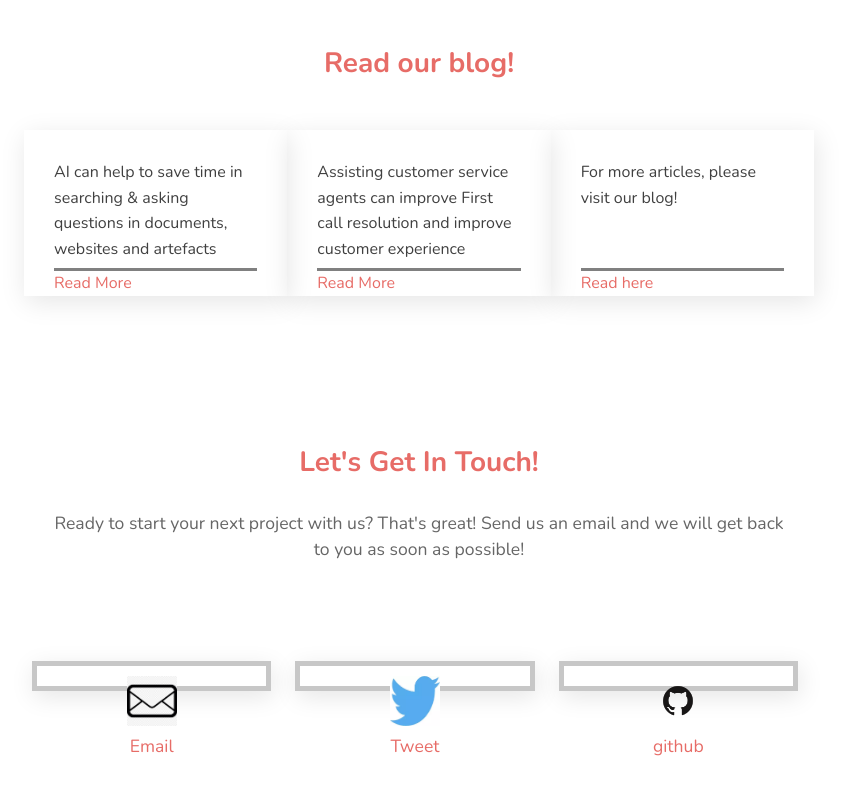
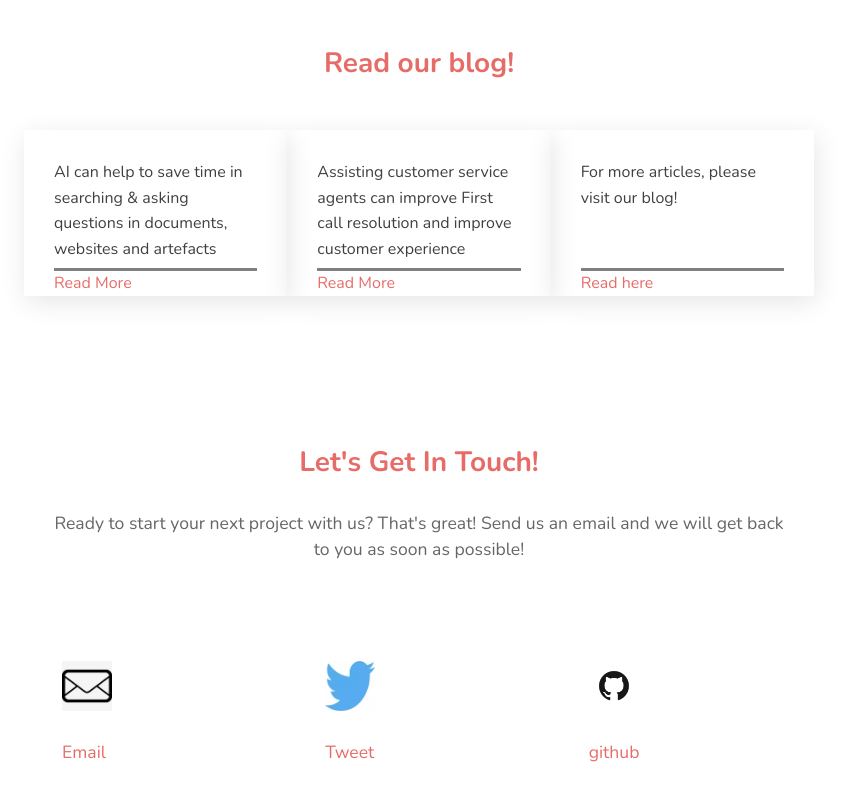
Before and after one commit to brvijaya/brvijaya.github.io, a plain HTML site: page index.html in a window 1280 px wide. Shown: the part 1692-2496 px from the top of the page, without its empty margins (221-1068 px from the left). Before the commit the page ends 2452 px from the top, so only its background shows below. Drawn offline with nearby package versions, Linux system fonts and the light colour scheme.

Commit message:
Update app.css
added styles for icons at footer

```diff
--- a/resources/app.css
+++ b/resources/app.css
@@ -278,25 +278,41 @@ margin-right: .25rem; }
     background: #e0413b;
     border: 1px solid #e0413b; }
 
-  .myicon {
+
+.myicon{
   -webkit-box-flex: 1;
-      border: 5px solid rgb(199,199,199);
-  -webkit-box-shadow: 2px 6px 25px rgba(0, 0, 0, 0.1);
-    -ms-flex: 1 1 50%;
-     flex: 1 1 50%;
-    -webkit-transition: all .3s ease;
-    transition: all .3s ease;
-    position: relative;
-        height: 20px;
-        width: 20px;
-        min-width: 20px;
-        margin-right: 1rem;
-        margin-bottom:0;
+  -ms-flex: 1 1 50%;
+  flex: 1 1 50%;
+  -webkit-transition: all .3s ease;
+  transition: all .3s ease;
+  position: relative;
+}
 
-        image-align:center;
-           padding: 10px;
-    text-align:center;
+.myicon .myicon-img{
+    margin: 0 30px;
+    display: -webkit-box;
+    display: -ms-flexbox;
+    display: flex;
+    -webkit-box-pack: justify;
+    -ms-flex-pack: justify;
+    justify-content: space-between;
+    -webkit-box-align: center;
+    -ms-flex-align: center;
+    align-items: center;
+    }
+
+  .myicon .myicon-text{
+    margin: 0 30px;
+    display: -webkit-box;
+    display: -ms-flexbox;
+    display: flex;
+    -webkit-box-pack: justify;
+    -ms-flex-pack: justify;
+    justify-content: space-between;
+    -webkit-box-align: center;
+    -ms-flex-align: center;
+    padding-top :20px;
+    text-align:left;
     line-height: 1.5;
     font-size: 1.1rem;
-    color: #666666;
-}
+    color: #666666;}
```
